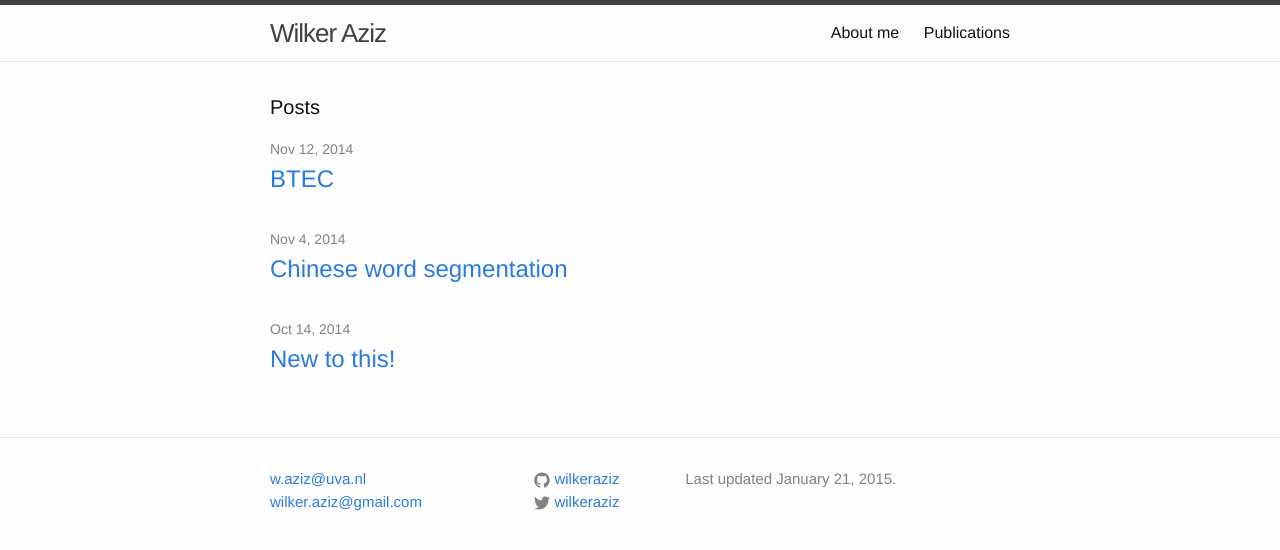
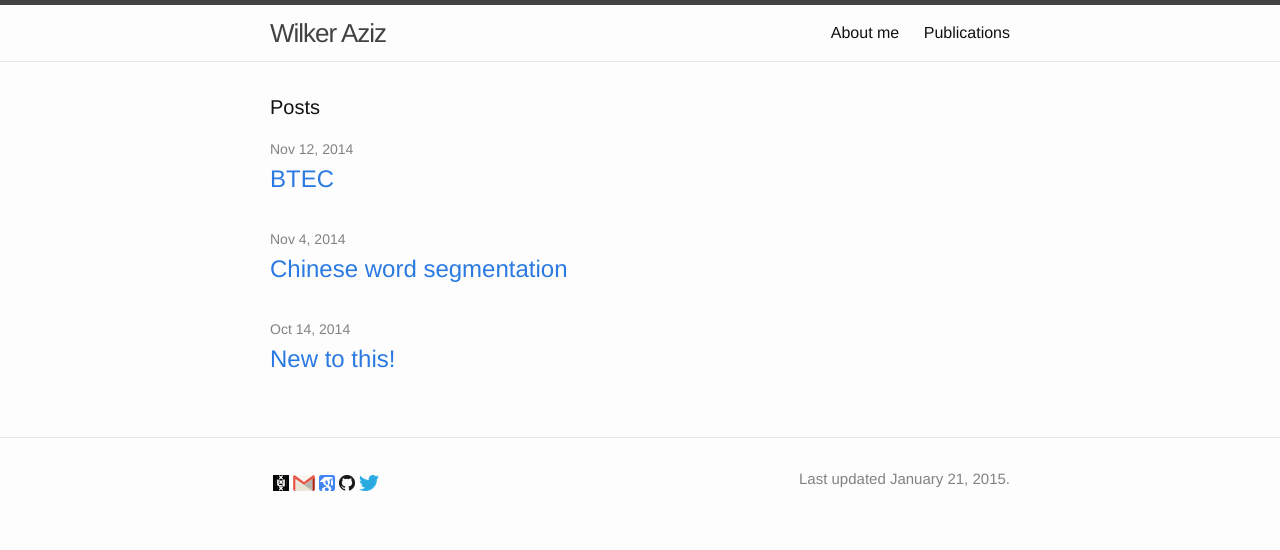
Before and after one commit to wilkeraziz/oldsite, a Jekyll site: the page built from index.html, in a window 1280 px wide. Shown: the top 550 px of the page. Built offline with Jekyll 4.4.1, drawn with Linux system fonts in a browser that asks for light colours; the list of posts is cut into pages by our own code.

Commit message:
nicer icons

```diff
--- a/_includes/footer.html
+++ b/_includes/footer.html
@@ -9,53 +9,53 @@
 
     <div class="footer-col-wrapper">
       <div class="footer-col  footer-col-1">
-        <ul class="contact-list">
-            <!--<li>{{ site.title }}</li>-->
-            <li><a href="mailto:{{ site.current_dpt_email }}">{{ site.current_dpt_email }}</a></li>
-          <li><a href="mailto:{{ site.email }}">{{ site.email }}</a></li>
-        </ul>
+        <table >
+          <tr class="contact-list">
+            <td>
+              <div class="media">
+                <a class="pull-left thumbnail" href="mailto:w.aziz@uva.nl">
+                  <img src="/img/ico/UvA.png" alt=""/>
+                </a>
+              </div>
+            </td>
+            <td>
+              <div class="media">
+                <a class="pull-left thumbnail" href="mailto:wilker.aziz@gmail.com">
+                  <img src="/img/ico/gmail.png" alt=""/>
+                </a>
+              </div>
+            </td>
+            <td>
+              <div class="media">
+                <a class="pull-left thumbnail" href="https://scholar.google.com/citations?user=phgBJXYAAAAJ">
+                  <img src="/img/ico/gs.png" alt=""/>
+                </a>
+              </div>
+            </td>
+            <td>
+              <div class="media">
+                <a class="pull-left thumbnail" href="https://github.com/wilkeraziz">
+                  <img src="/img/ico/github.png" alt=""/>
+                </a>
+              </div>
+            </td>
+            <td>
+              <div class="media">
+                <a class="pull-left thumbnail" href="https://twitter.com/wilkeraziz">
+                  <img src="/img/ico/twitter.png" alt=""/>
+                </a>
+              </div>
+            </td>
+          </tr>
+        </table>
       </div>
 
       <div class="footer-col  footer-col-2">
-        <ul class="social-media-list">
-          {% if site.github_username %}
-          <li>
-            <a href="https://github.com/{{ site.github_username }}">
-              <span class="icon  icon--github">
-                <svg viewBox="0 0 16 16">
-                  <path fill="#828282" d="M7.999,0.431c-4.285,0-7.76,3.474-7.76,7.761 c0,3.428,2.223,6.337,5.307,7.363c0.388,0.071,0.53-0.168,0.53-0.374c0-0.184-0.007-0.672-0.01-1.32 c-2.159,0.469-2.614-1.04-2.614-1.04c-0.353-0.896-0.862-1.135-0.862-1.135c-0.705-0.481,0.053-0.472,0.053-0.472 c0.779,0.055,1.189,0.8,1.189,0.8c0.692,1.186,1.816,0.843,2.258,0.645c0.071-0.502,0.271-0.843,0.493-1.037 C4.86,11.425,3.049,10.76,3.049,7.786c0-0.847,0.302-1.54,0.799-2.082C3.768,5.507,3.501,4.718,3.924,3.65 c0,0,0.652-0.209,2.134,0.796C6.677,4.273,7.34,4.187,8,4.184c0.659,0.003,1.323,0.089,1.943,0.261 c1.482-1.004,2.132-0.796,2.132-0.796c0.423,1.068,0.157,1.857,0.077,2.054c0.497,0.542,0.798,1.235,0.798,2.082 c0,2.981-1.814,3.637-3.543,3.829c0.279,0.24,0.527,0.713,0.527,1.437c0,1.037-0.01,1.874-0.01,2.129 c0,0.208,0.14,0.449,0.534,0.373c3.081-1.028,5.302-3.935,5.302-7.362C15.76,3.906,12.285,0.431,7.999,0.431z"/>
-                </svg>
-              </span>
 
-              <span class="username">{{ site.github_username }}</span>
-            </a>
-          </li>
-          {% endif %}
-
-          {% if site.twitter_username %}
-          <li>
-            <a href="https://twitter.com/{{ site.twitter_username }}">
-              <span class="icon  icon--twitter">
-                <svg viewBox="0 0 16 16">
-                  <path fill="#828282" d="M15.969,3.058c-0.586,0.26-1.217,0.436-1.878,0.515c0.675-0.405,1.194-1.045,1.438-1.809
-                  c-0.632,0.375-1.332,0.647-2.076,0.793c-0.596-0.636-1.446-1.033-2.387-1.033c-1.806,0-3.27,1.464-3.27,3.27 c0,0.256,0.029,0.506,0.085,0.745C5.163,5.404,2.753,4.102,1.14,2.124C0.859,2.607,0.698,3.168,0.698,3.767 c0,1.134,0.577,2.135,1.455,2.722C1.616,6.472,1.112,6.325,0.671,6.08c0,0.014,0,0.027,0,0.041c0,1.584,1.127,2.906,2.623,3.206 C3.02,9.402,2.731,9.442,2.433,9.442c-0.211,0-0.416-0.021-0.615-0.059c0.416,1.299,1.624,2.245,3.055,2.271 c-1.119,0.877-2.529,1.4-4.061,1.4c-0.264,0-0.524-0.015-0.78-0.046c1.447,0.928,3.166,1.469,5.013,1.469 c6.015,0,9.304-4.983,9.304-9.304c0-0.142-0.003-0.283-0.009-0.423C14.976,4.29,15.531,3.714,15.969,3.058z"/>
-                </svg>
-              </span>
-
-              <span class="username">{{ site.twitter_username }}</span>
-            </a>
-          </li>
-          {% endif %}
-
-        </ul>
       </div>
 
       <div class="footer-col  footer-col-3">
-          <p class="text">
-          Last updated {{ site.time | date: "%B %d, %Y" }}.<br/>
-          <!--<a href="{{ site.departamental_page }}">Here</a> you will find details about my work.-->
-          <!--</br>And <a href="{{ site.poesia }}">here</a> you will find nothing about my work :)
-          </p>-->
+          <p class="text" align="right">Last updated {{ site.time | date: "%B %d, %Y" }}.</p>
       </div>
     </div>
 
```
Also changed, not shown: img/ico/UoS.gif (deleted), img/ico/UvA-gray.png (added), img/ico/UvA.png (added), img/ico/github-gray.png (added), img/ico/github.png (added), img/ico/github_icon.png (deleted), img/ico/gmail-gray.png (added), img/ico/gmail.png (added), img/ico/gs-gray.png (added), img/ico/twitter-gray.png (added), img/ico/twitter.png (added).
